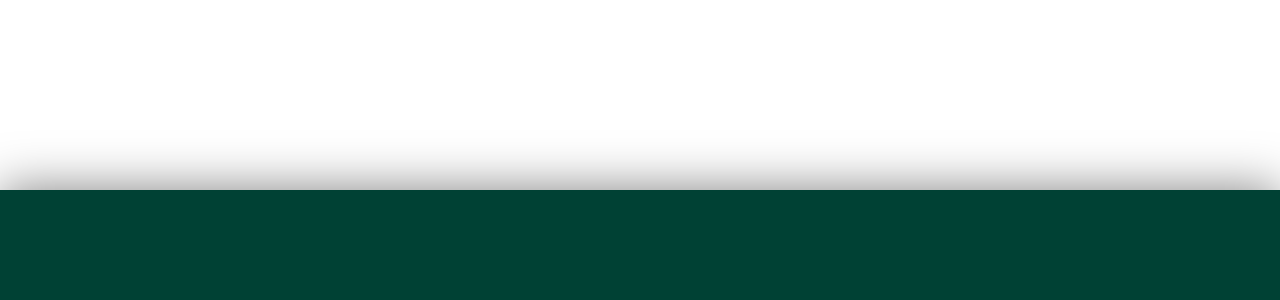
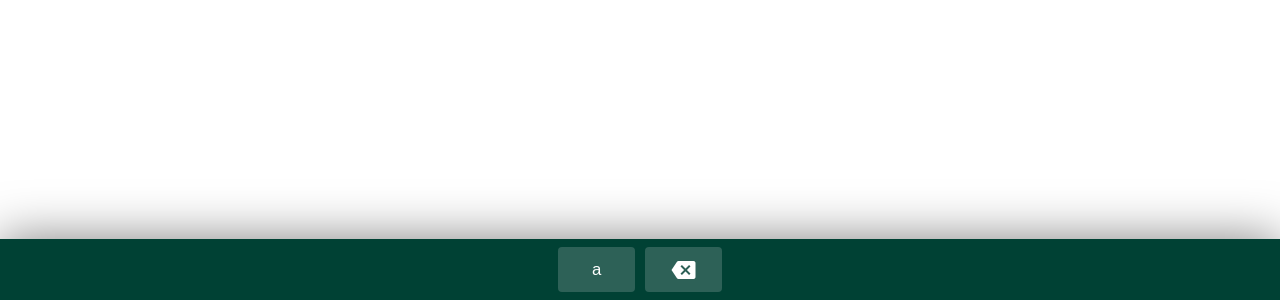
Before and after one commit to bchelsea/simple-keyboard, a plain HTML site: page index.html in a window 1280 px wide. Shown: the part 500-800 px from the top of the page. Drawn offline with Linux system fonts and the light colour scheme.

Commit message:
css key styling

```diff
--- a/index.html
+++ b/index.html
@@ -12,8 +12,10 @@
 
 <div class = "keyboard">
     <div class = "keyboard_keys">
-
-
+        <button type="button" class="keyboard_key">a</button>
+        <button type="button" class="keyboard_key">
+            <i class="material-icons">backspace</i>
+        </button>
     </div>
 </div>
 
--- a/keyboard.css
+++ b/keyboard.css
@@ -8,9 +8,32 @@
     box-shadow: 0 0 50px rgba(0,0,0,0.5);
     user-select: none;
     transition: bottom 0.4s;
-    height: 100px;
 }
 
 .keyboard--hidden {
     bottom:-100%;
 }
+
+.keyboard_keys {
+    text-align: center;
+}
+
+.keyboard_key {
+    height: 45px;
+    width: 6%;
+    max-width: 90px;
+    margin: 3px;
+    border-radius: 4px;
+    border: none;
+    background: rgba(225,225,225,0.2);
+    color: white;
+    font-size: 1.05rem;
+    outline: none;
+    cursor: pointer;
+    display: inline-flex;
+    align-items: center;
+    justify-content: center;
+    vertical-align: top;
+    padding: 0;
+    -webkit-tap-highlight-color: transparent;
+}
```
